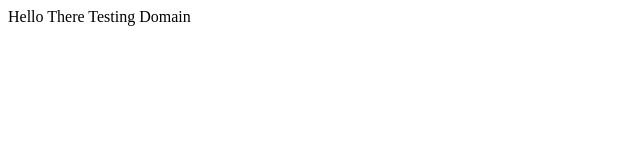
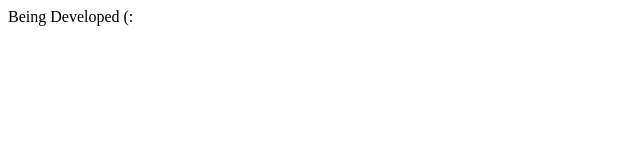
Before and after one commit to Suleiman-Ali/portfolio, a React (Create React App) app: page / in a window 1280 px wide. Shown: the top 160 px of the page, without its empty margins (0-640 px from the left). Built offline with nearby package versions, Linux system fonts and the light colour scheme.

Commit message:
Display Being Developed Message

```diff
--- a/src/App.tsx
+++ b/src/App.tsx
@@ -1,5 +1,5 @@
 function App() {
-  return <div className="App">Hello There Testing Domain</div>;
+  return <div className="App">Being Developed (:</div>;
 }
 
 export default App;
```
